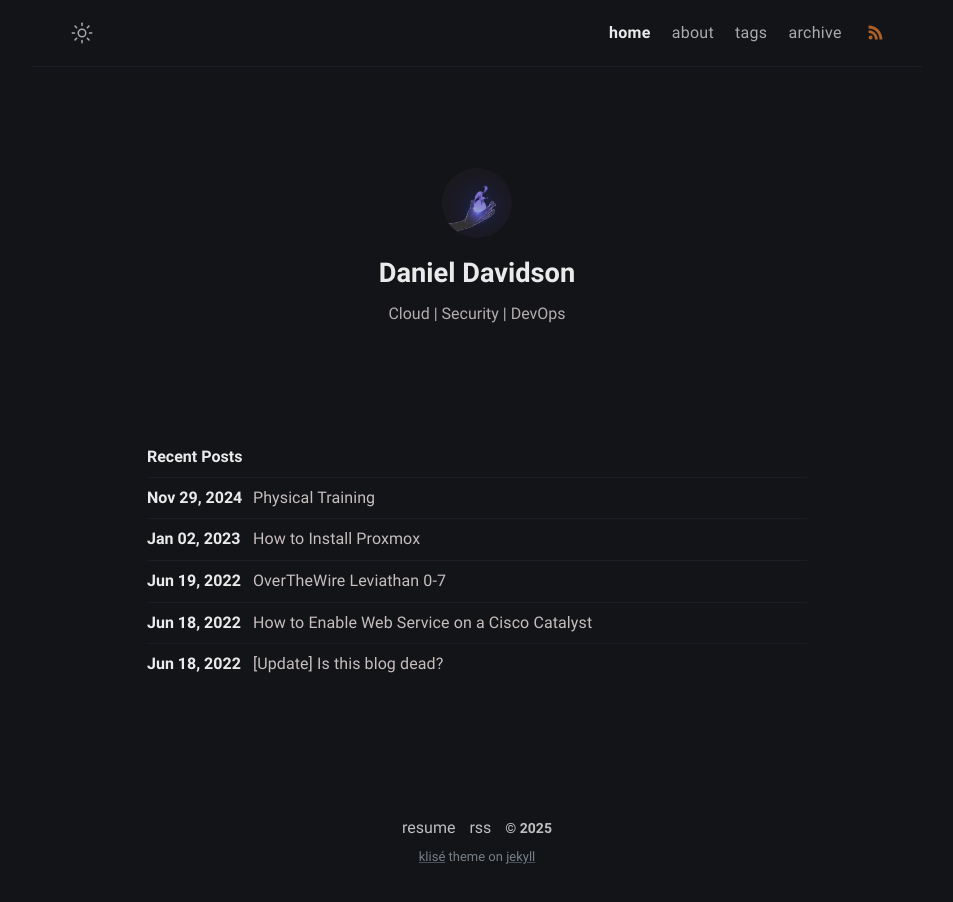
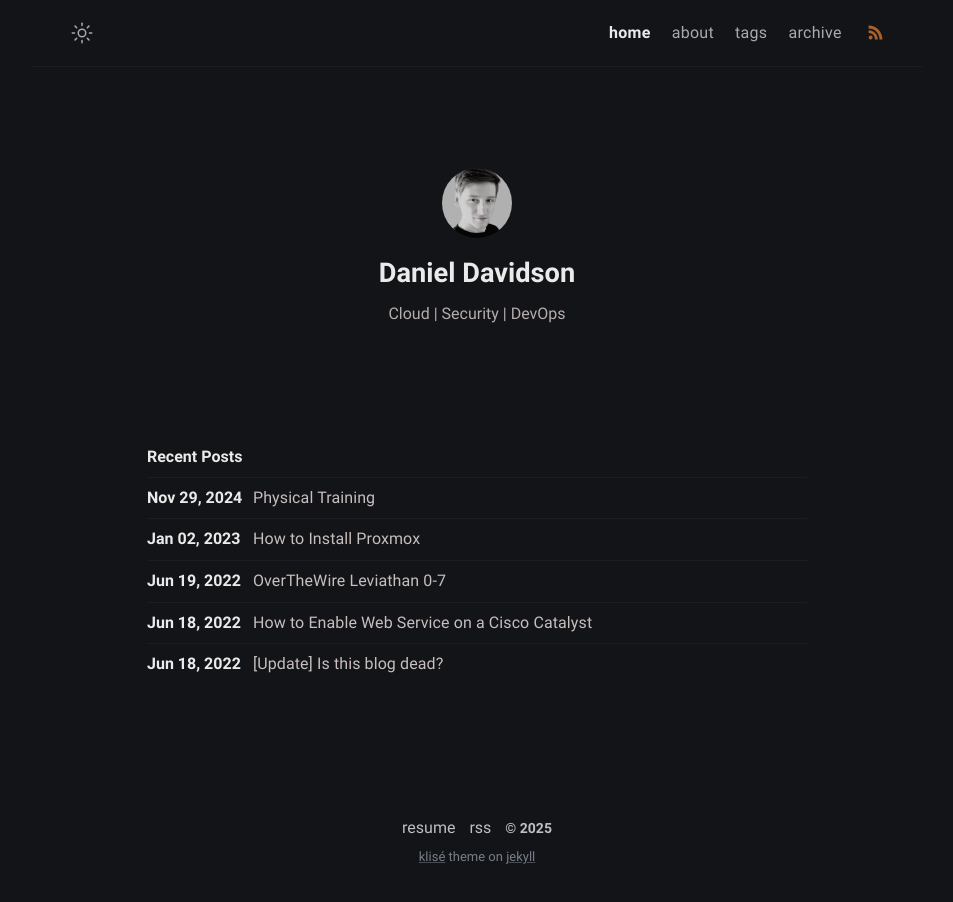
Before and after one commit to dadavidson/dadavidson-blog, a Jekyll site: the page built from index.md, in a window 1280 px wide. Shown: the whole page, without its empty margins (163-1116 px from the left). Built offline with Jekyll 4.4.1, drawn with Linux system fonts in a browser that asks for light colours.

Commit message:
Update _config.yml

```diff
--- a/_config.yml
+++ b/_config.yml
@@ -18,7 +18,7 @@ author:
   twitter: twitter_username # twitter username
   facebook: facebook_username # facebook username
   email: your-email@email.com # email adress
-  avatar: /assets/img/pyro.gif # change with your own avatar
+  avatar: /assets/img/profile.png # change with your own avatar
 
 # URL settings
 url: "https://dadavidson.io/" #
```
